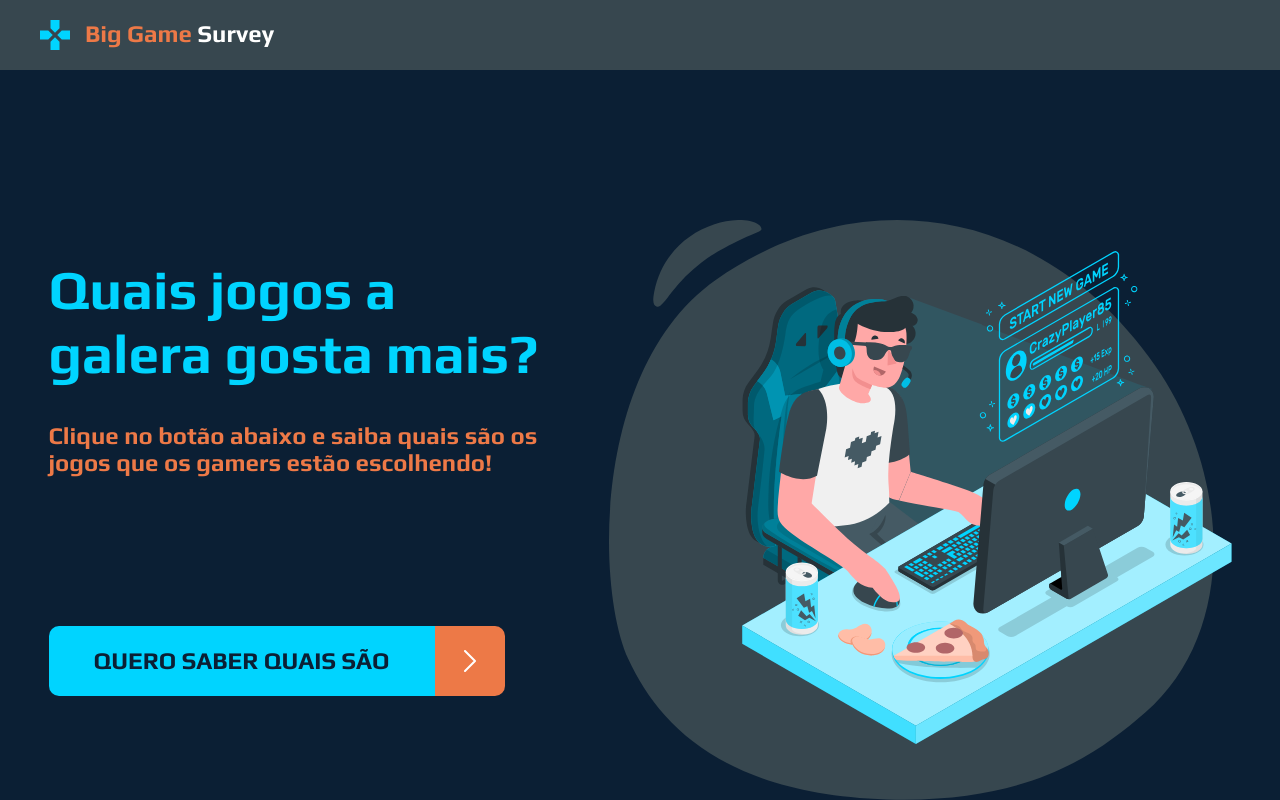
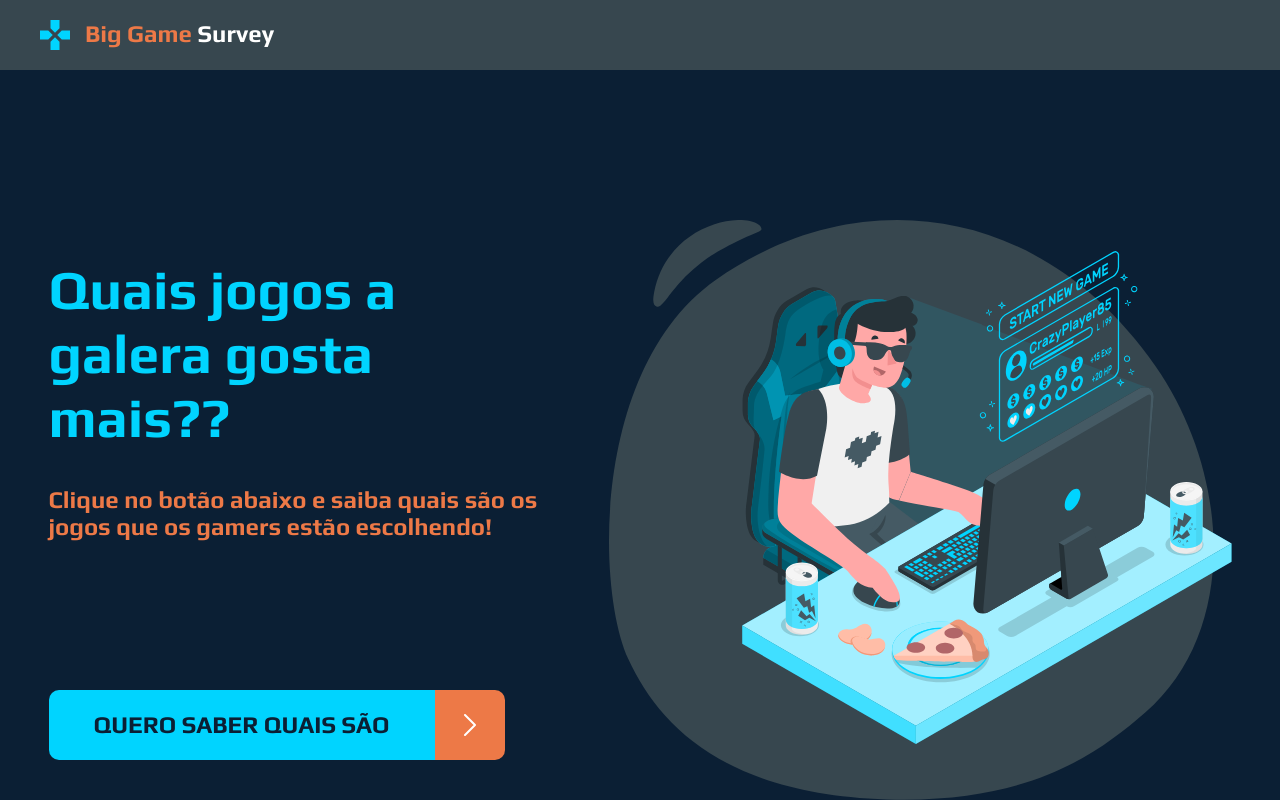
Before and after one commit to MatheuSilvaSant/dspesquisa, a React (Create React App) app in the folder front-web/: page / in a window 1280 px wide. Built offline with nearby package versions, Linux system fonts and the light colour scheme.

Commit message:
Adicionando pagina home no React native

```diff
--- a/front-web/src/Pages/Home/index.tsx
+++ b/front-web/src/Pages/Home/index.tsx
@@ -11,7 +11,7 @@ const Home = () => {
         <div className="home-container">
             <div className="home-text">
                 <h1 className="home-text-title">
-                    Quais jogos a galera gosta mais?
+                    Quais jogos a galera gosta mais??
                 </h1>
                 <h3 className="home-text-subtitle">
                      Clique no botão abaixo e saiba quais são os jogos que os gamers estão escolhendo!
```
